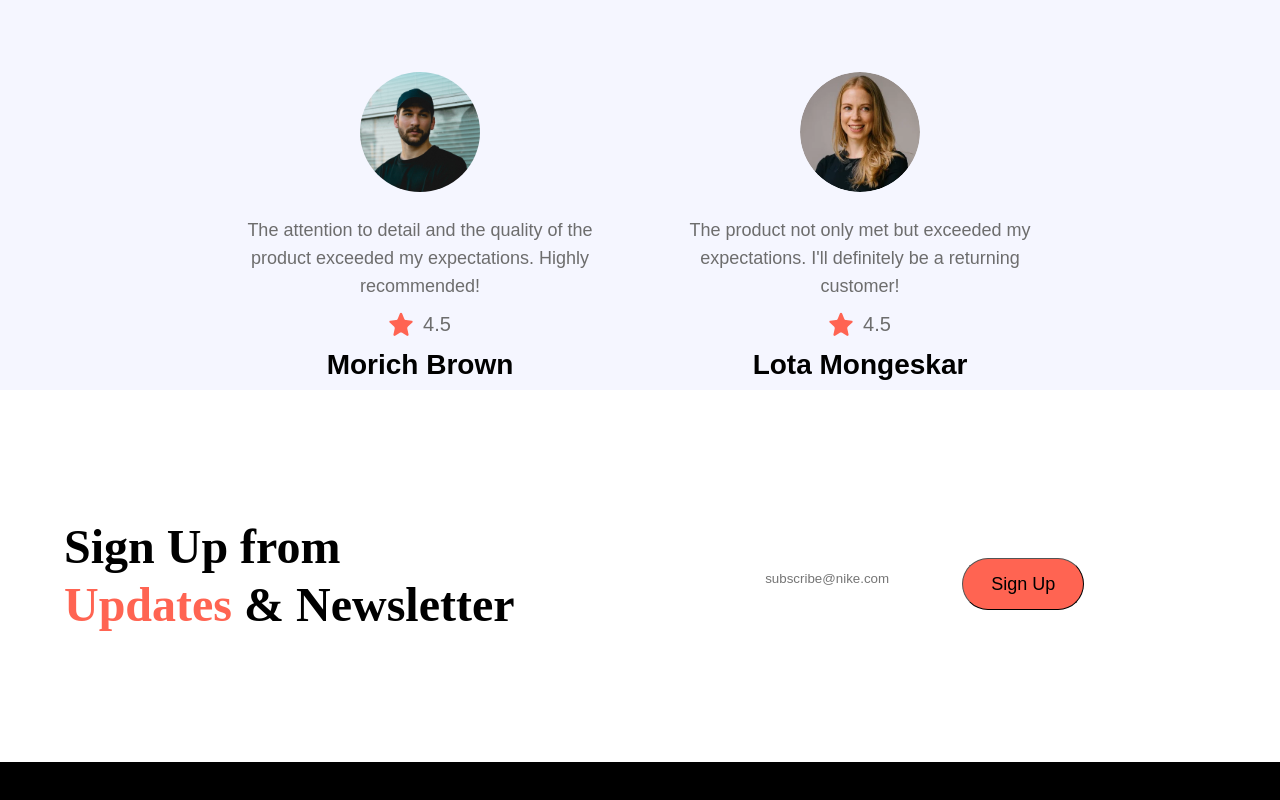
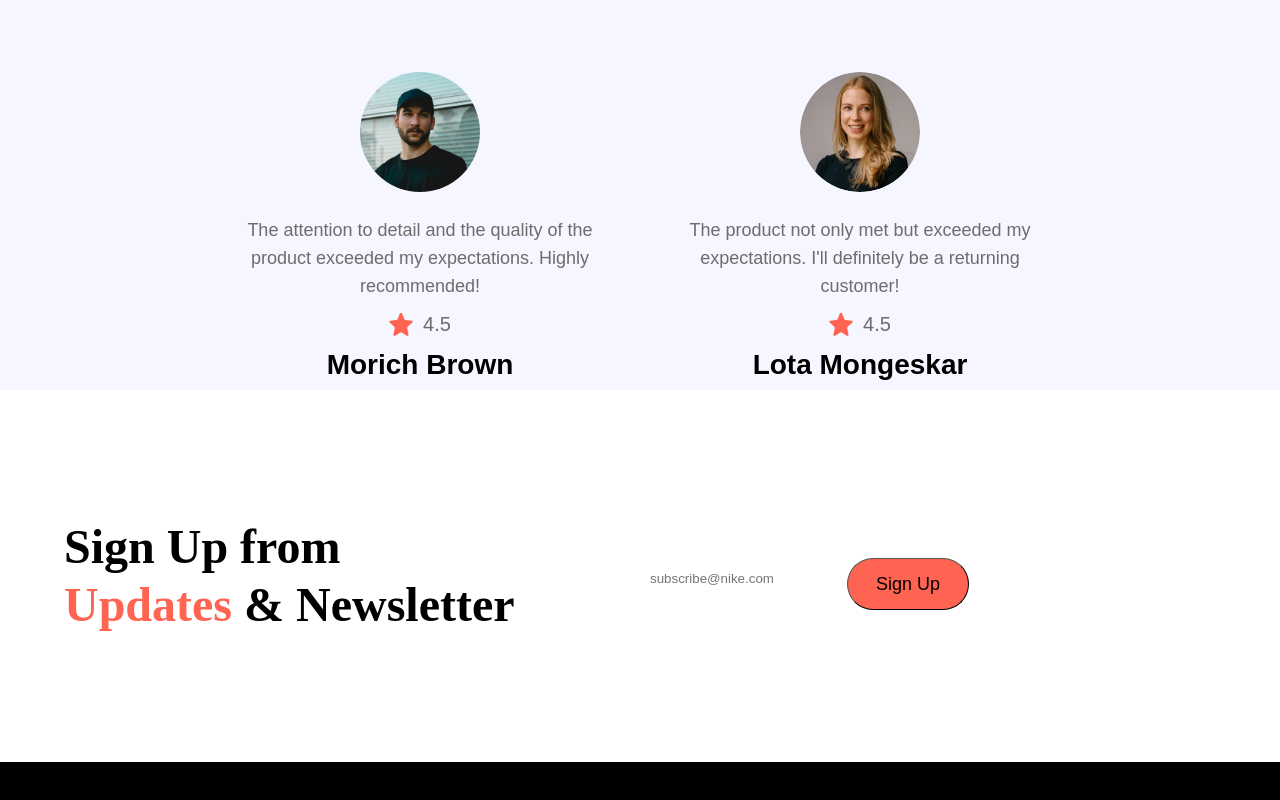
Before and after one commit to aanchalsagitra/NikeWithTailwindCss, a React (Vite) app: page / in a window 1280 px wide. Shown: the part 2860-3660 px from the top of the page. Built offline with nearby package versions, Linux system fonts and the light colour scheme.

Commit message:
modified CSS styling

```diff
--- a/src/Components/Subscription.jsx
+++ b/src/Components/Subscription.jsx
@@ -14,7 +14,7 @@ const Subscription = () => {
           Newsletter
         </h2>
       </div>
-      <div className="lg:max-w-[40%] w-full flex items-center max-sm:flex-col gap-5 p-2.5 sm:border sm:border-slate-gray rounded-full">
+      <div className="lg:max-w-[50%] w-full flex items-center max-sm:flex-col gap-5 p-2.5 sm:border sm:border-slate-gray rounded-full">
         <input
           type="email"
           name=""
```
